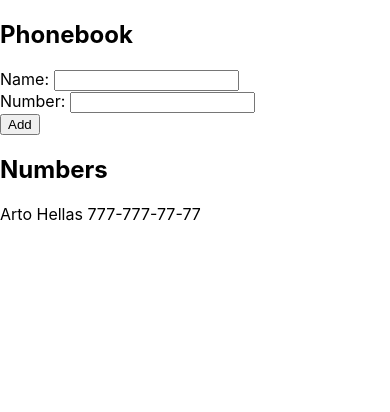
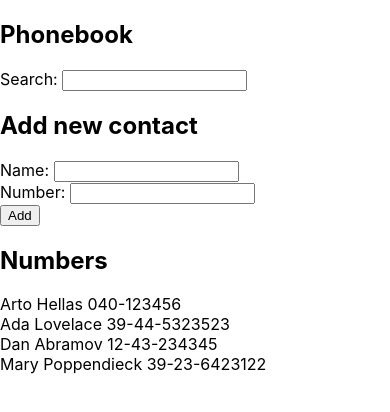
Before and after one commit to mic-meier/fullstackopen_2020, a React (Create React App) app in the folder part2/phonebook/: page / in a window 390 px wide. Shown: the top 412 px of the page. Built offline with nearby package versions, Linux system fonts and the light colour scheme.

Commit message:
exercise phonebook - step4

```diff
--- a/part2/phonebook/src/components/App.js
+++ b/part2/phonebook/src/components/App.js
@@ -2,10 +2,18 @@
 
 const App = () => {
   const [persons, setPersons] = useState([
-    { name: "Arto Hellas", number: "777-777-77-77" }
+    { name: "Arto Hellas", number: "040-123456" },
+    { name: "Ada Lovelace", number: "39-44-5323523" },
+    { name: "Dan Abramov", number: "12-43-234345" },
+    { name: "Mary Poppendieck", number: "39-23-6423122" }
   ]);
   const [newName, setNewName] = useState("");
   const [newNumber, setNewNumber] = useState("");
+  const [searchName, setSearchName] = useState("");
+
+  const handleSearchNameChange = event => {
+    setSearchName(event.target.value);
+  };
 
   const handleContactChange = event => {
     setNewName(event.target.value);
@@ -35,6 +43,10 @@
   return (
     <div>
       <h2>Phonebook</h2>
+      <div>
+        Search: <input value={searchName} onChange={handleSearchNameChange} />
+      </div>
+      <h2>Add new contact</h2>
       <form onSubmit={addContact}>
         <div>
           Name: <input value={newName} onChange={handleContactChange} />
@@ -48,11 +60,15 @@
       </form>
       <h2>Numbers</h2>
       <div>
-        {persons.map(person => (
-          <div key={person.name}>
-            {person.name} {person.number}
-          </div>
-        ))}
+        {persons
+          .filter(person =>
+            person.name.toUpperCase().includes(searchName.toUpperCase())
+          )
+          .map(person => (
+            <div key={person.name}>
+              {person.name} {person.number}
+            </div>
+          ))}
       </div>
     </div>
   );
```
